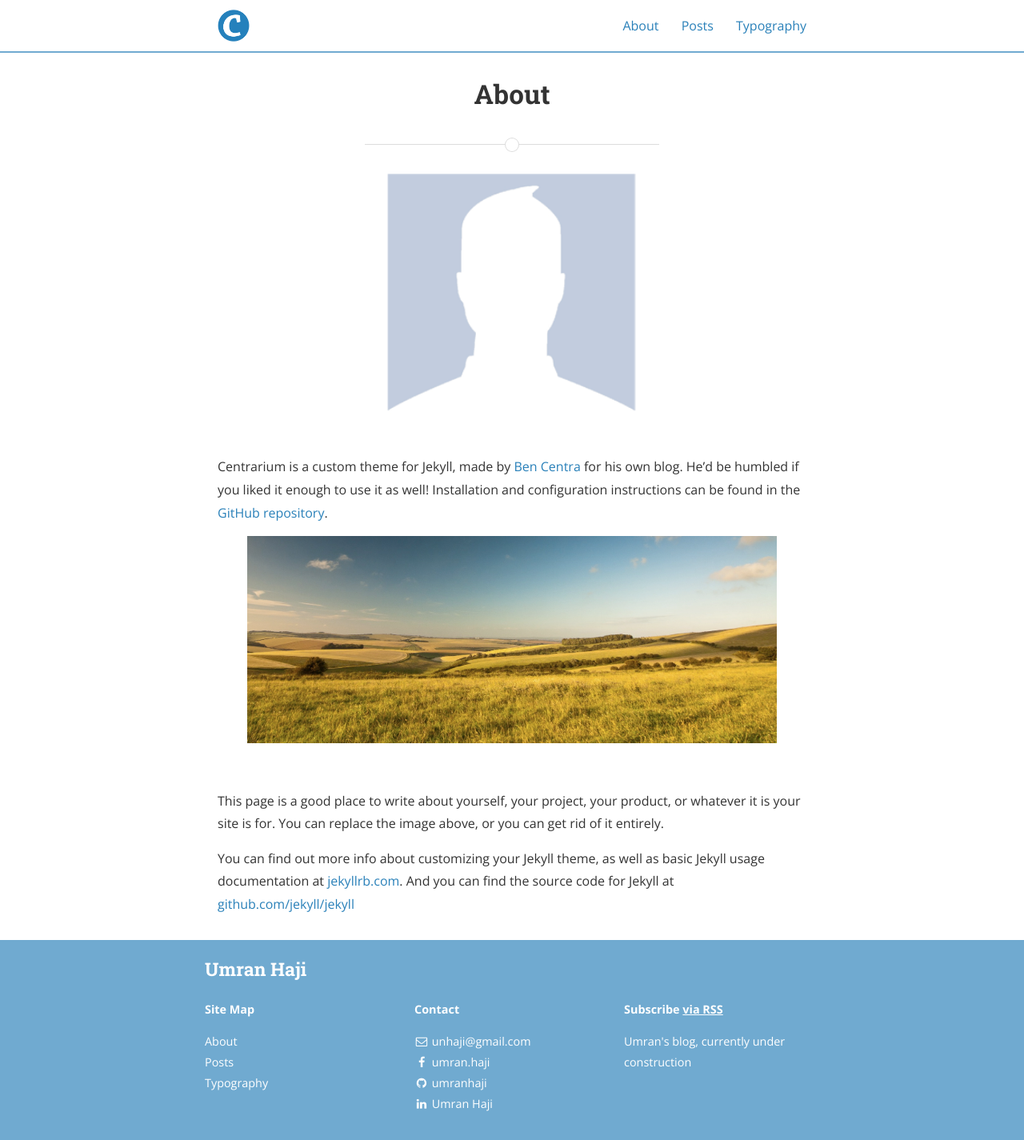
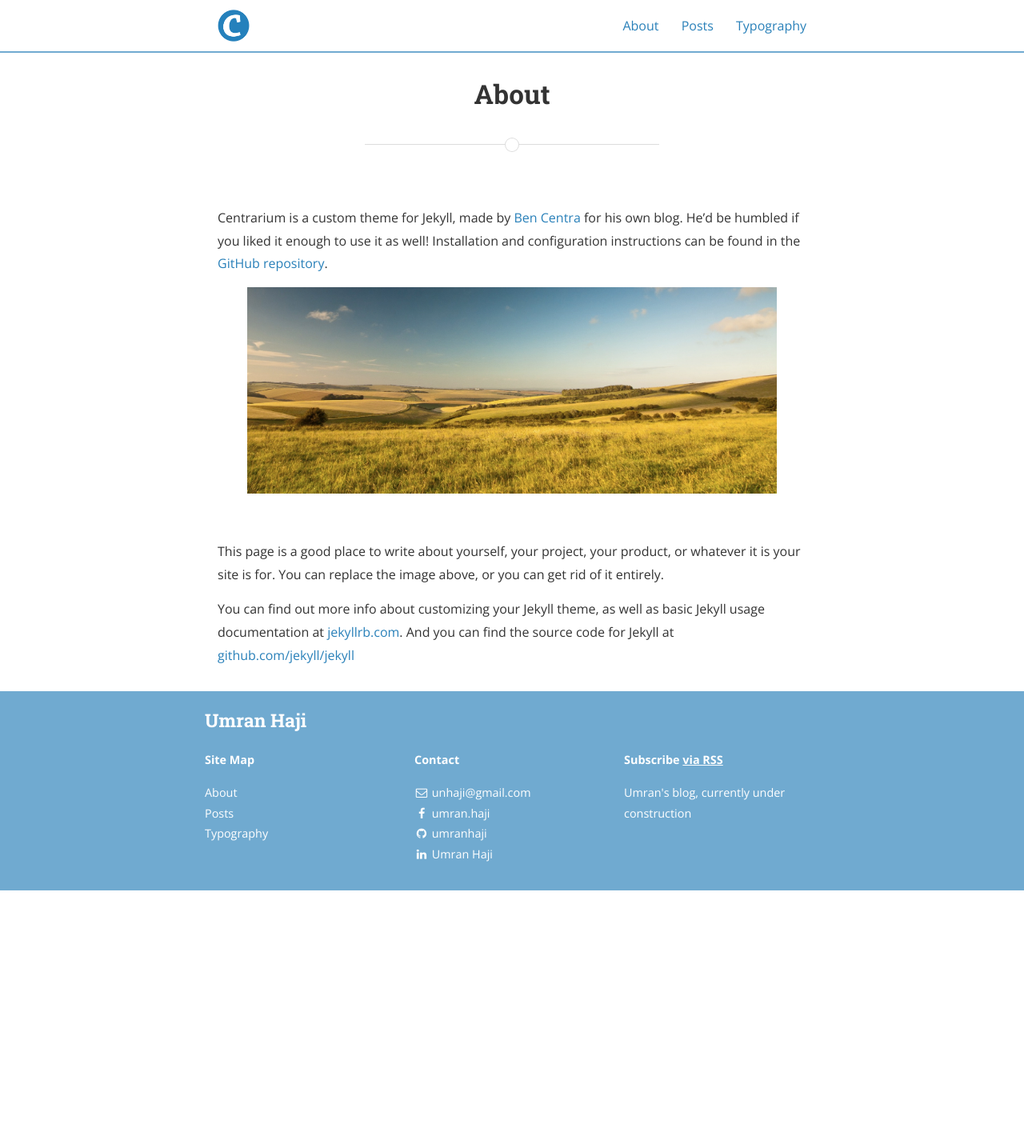
Before and after one commit to umranhaji/umranhaji.github.io, a Jekyll site: the page built from about.md, in a window 1280 px wide. Shown: the whole page at 80% size. Built offline with Jekyll 4.4.1, drawn with Linux system fonts in a browser that asks for light colours; nearby versions of some CDN libraries; after the commit the page ends 1113 px from its top, so only the background shows below that.

Commit message:
Updated 'about.md' via CloudCannon

```diff
--- a/about.md
+++ b/about.md
@@ -4,7 +4,7 @@ title: About
 permalink: /about/
 ---
 
-![](/assets/profile-placeholder.gif "Profile Picture"){: .profile}
+&nbsp;
 
 Centrarium is a custom theme for Jekyll, made by [Ben Centra](http://bencentra.com) for his own blog. He’d be humbled if you liked it enough to use it as well! Installation and configuration instructions can be found in the [GitHub repository](https://github.com/bencentra/centrarium).
 
```
